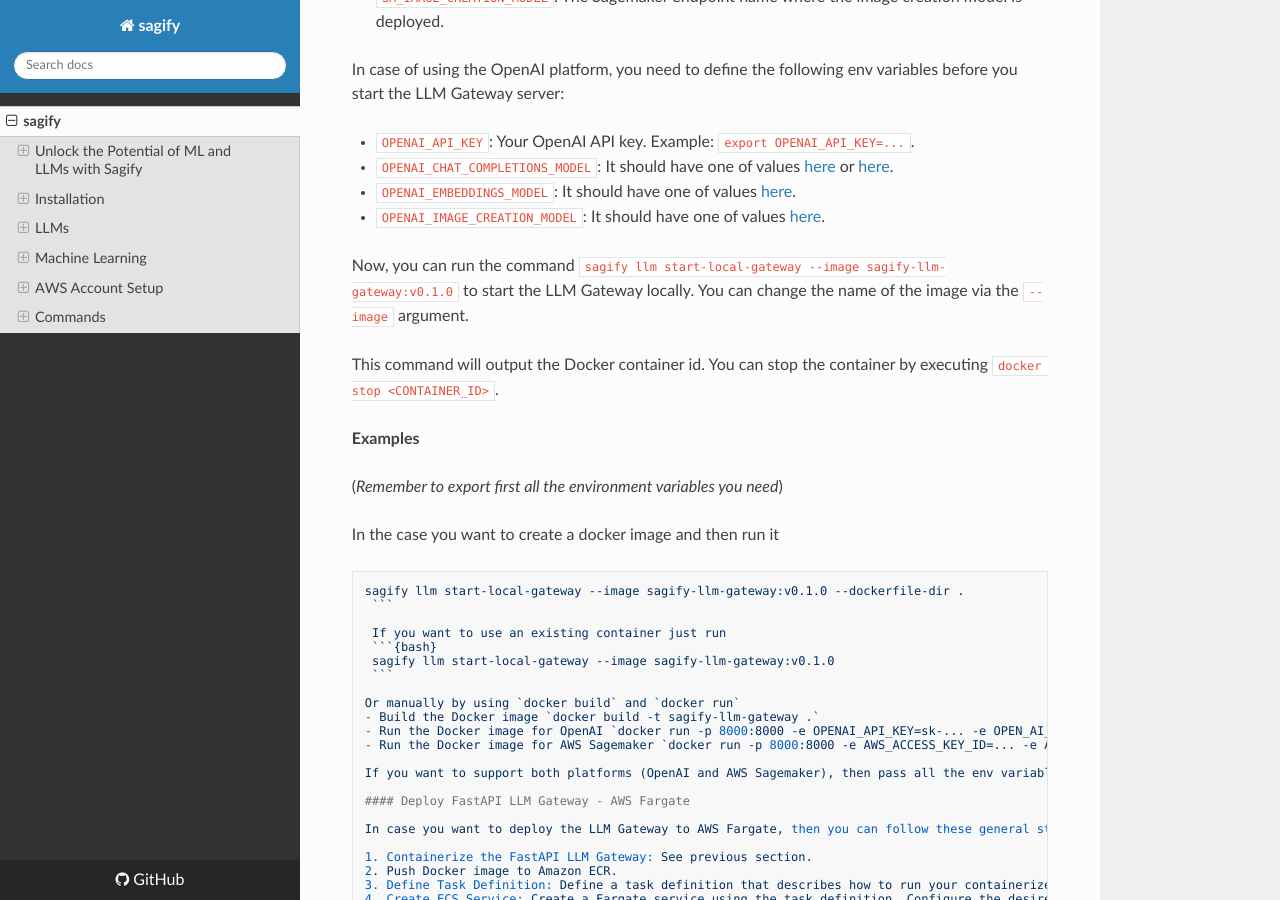
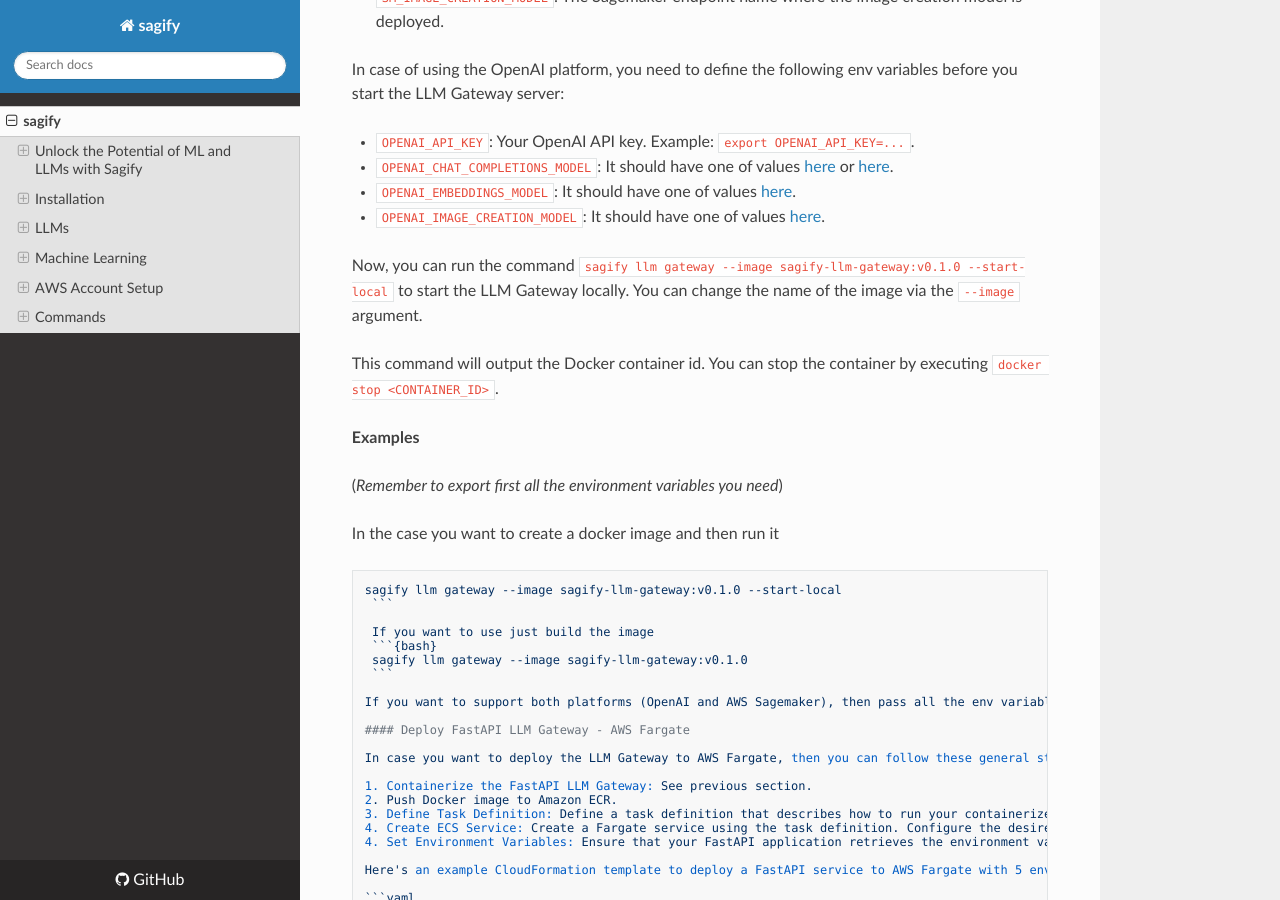
Before and after one commit to Kenza-AI/sagify, an MkDocs documentation site: the page built from docs/index.md, in a window 1280 px wide and 900 px high, scrolled down 6626 px. Built offline with MkDocs 1.6.1, drawn with Linux system fonts in a browser that asks for light colours; nearby versions of some CDN libraries; some of the changed text lies outside the part shown.

Commit message:
Simplify llm gateway command

````diff
--- a/docs/index.md
+++ b/docs/index.md
@@ -191,7 +191,7 @@ It takes 15 to 30 minutes to deploy all the backend services as Sagemaker endpoi
 
 The deployed model names, which are the Sagemaker endpoint names, are printed out and stored in the hidden file `.sagify_llm_infra.json`. You can also access them from the AWS Sagemaker web console.
 
-#### Deploy FastAPI LLM Gateway - Local - Docker
+#### Deploy FastAPI LLM Gateway - Docker
 
 Once you have set up your backend platform, you can deploy the FastAPI LLM Gateway locally.
 
@@ -213,7 +213,7 @@ In case of using the OpenAI platform, you need to define the following env varia
 - `OPENAI_EMBEDDINGS_MODEL`: It should have one of values [here](https://platform.openai.com/docs/models/embeddings).
 - `OPENAI_IMAGE_CREATION_MODEL`: It should have one of values [here](https://platform.openai.com/docs/models/dall-e).
 
-Now, you can run the command `sagify llm start-local-gateway --image sagify-llm-gateway:v0.1.0` to start the LLM Gateway locally. You can change the name of the image via the `--image` argument.
+Now, you can run the command `sagify llm gateway --image sagify-llm-gateway:v0.1.0 --start-local` to start the LLM Gateway locally. You can change the name of the image via the `--image` argument.
 
 This command will output the Docker container id. You can stop the container by executing `docker stop <CONTAINER_ID>`.
 
@@ -223,18 +223,13 @@ This command will output the Docker container id. You can stop the container by
 
 In the case you want to create a docker image and then run it
 ```{bash}
-sagify llm start-local-gateway --image sagify-llm-gateway:v0.1.0 --dockerfile-dir .
+sagify llm gateway --image sagify-llm-gateway:v0.1.0 --start-local
  ```
 
- If you want to use an existing container just run
+ If you want to use just build the image
  ```{bash}
- sagify llm start-local-gateway --image sagify-llm-gateway:v0.1.0
+ sagify llm gateway --image sagify-llm-gateway:v0.1.0
  ```
-
-Or manually by using `docker build` and `docker run`
-- Build the Docker image `docker build -t sagify-llm-gateway .`
-- Run the Docker image for OpenAI `docker run -p 8000:8000 -e OPENAI_API_KEY=sk-... -e OPEN_AI_CHAT_COMPLETIONS_MODEL=gpt-3.5-turbo -e OPEN_AI_EMBEDDINGS_MODEL=text-embedding-3-small -e OPEN_AI_IMAGE_CREATION_MODEL=dall-e-3 --name my-fastapi-container-13 sagify-llm-gateway`
-- Run the Docker image for AWS Sagemaker `docker run -p 8000:8000 -e AWS_ACCESS_KEY_ID=... -e AWS_SECRET_ACCESS_KEY=... -e AWS_REGION_NAME=... -e S3_BUCKET_NAME=... -e IMAGE_URL_TTL_IN_SECONDS=... -e SM_CHAT_COMPLETIONS_MODEL=... -e SM_EMBEDDINGS_MODEL=... -e SM_IMAGE_CREATION_MODEL=...`
 
 If you want to support both platforms (OpenAI and AWS Sagemaker), then pass all the env variables for both platforms.
 
@@ -1483,20 +1478,20 @@ It stop all or some of the services that are running.
 
 `--external-id EXTERNAL_ID` or `-x EXTERNAL_ID`: Optional external id used when using an IAM role
 
-### LLM Start Gateway Locally
-
-#### Name
-
-Command to start LLM gateway locally
-
-#### Synopsis
-```sh
-sagify llm start --image IMAGE_NAME [--dockerfile-dir DOCKERFILE_DIR] [--platform PLATFORM]
-```
-
-#### Description
-
-It spins up the LLM gateway locally by building a Docker image and running it.
+### LLM Gateway
+
+#### Name
+
+Command to build gateway docker image and start the gateway locally
+
+#### Synopsis
+```sh
+sagify llm gateway --image IMAGE_NAME [--dockerfile-dir DOCKERFILE_DIR] [--platform PLATFORM] [--start-local]
+```
+
+#### Description
+
+It builds gateway docker image and starts the gateway locally.
 
 #### Required Flags
 
````
Also changed, not shown: other parts of docs/index.md (+2 -0 lines), 1 other file.
